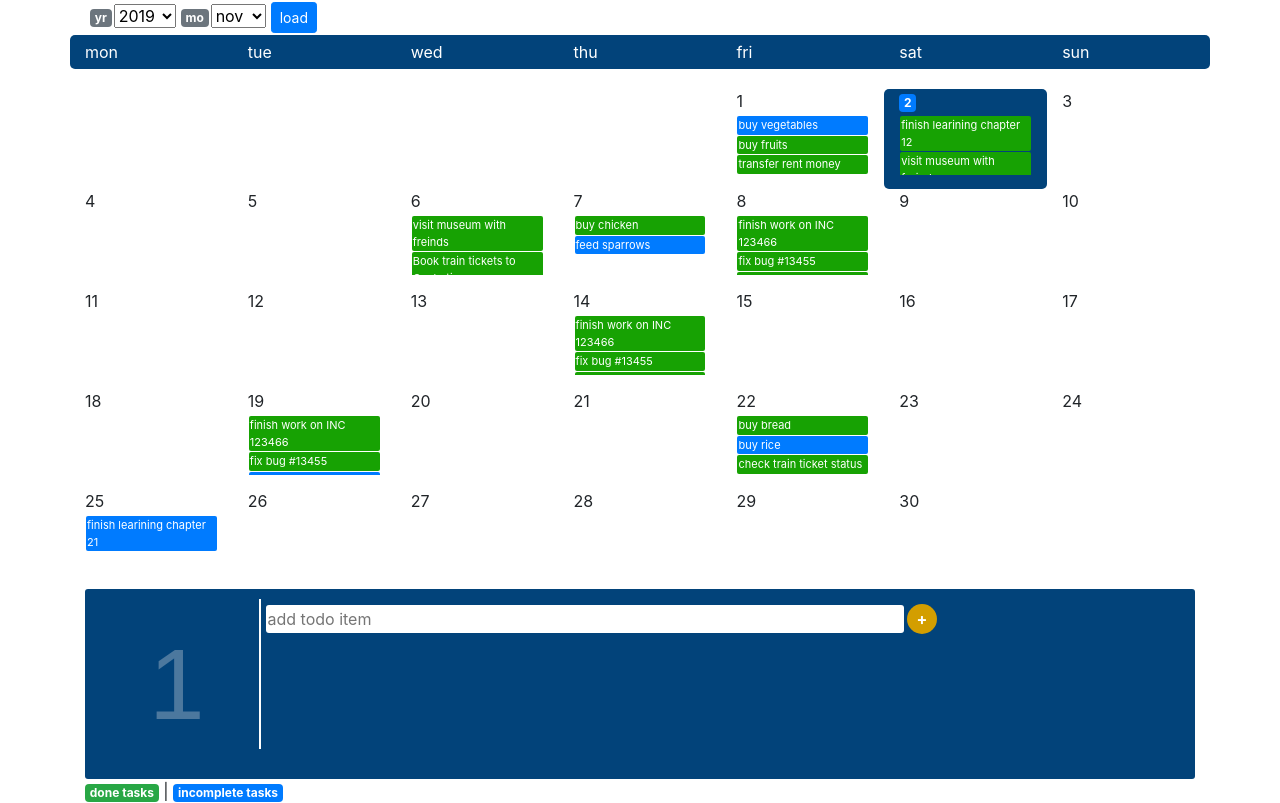
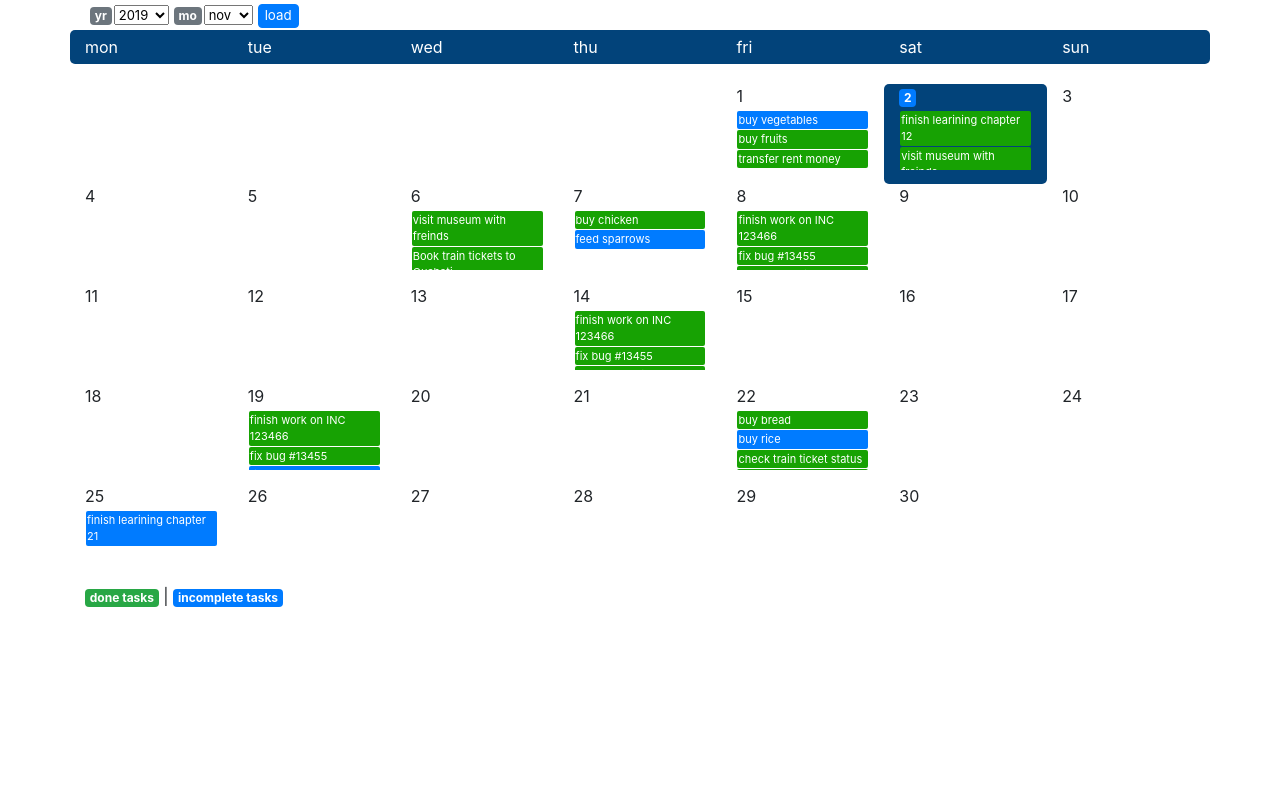
Before and after one commit to SagarMajumdar/calapparepo, an Angular app in the folder calappa/: page / in a window 1280 px wide. Built offline with nearby package versions, Linux system fonts and the light colour scheme.

Commit message:
removed todo adding section as that felt like a seperate component

```diff
--- a/calappa/src/app/calendar/dtmoyrselector/dtmoyrselector.component.css
+++ b/calappa/src/app/calendar/dtmoyrselector/dtmoyrselector.component.css
@@ -9,3 +9,16 @@ form {
     margin-bottom: 2px;
     margin-top: 2px;
 }
+select {
+    height: 20px;
+    font-size: small;
+}
+.butn {
+    border: 1px solid #007bff;
+    margin-left: 5px;
+    border-radius: 4px;
+    background-color:#007bff;
+    color:white;
+    font-weight: inherit;
+    font-size: smaller;
+}
--- a/calappa/src/app/calendar/dtmoyrselector/dtmoyrselector.component.html
+++ b/calappa/src/app/calendar/dtmoyrselector/dtmoyrselector.component.html
@@ -23,7 +23,7 @@
             <option value="11">nov</option>
             <option value="12">dec</option>
         </select>
-        <button type="submit" class="btn btn-primary btn-sm">load</button>
+        <button type="submit" class="butn">load</button>
 <!-- </form>
 <form [formGroup]="yrmofrm" (ngSubmit)="yrmosel()">
     <div class="row">
--- a/calappa/src/app/calendar/grid/grid.component.css
+++ b/calappa/src/app/calendar/grid/grid.component.css
@@ -47,49 +47,3 @@ div.todoitems_innerdiv_done {
     background-color:
     #17a203;
 }
-div.details_div_outer {
-    background-color: #02437a;
-    border-radius: 3px;
-    padding: 10px;
-}
-div.details_div_day {
-    font-family: sans-serif;
-    width: 15%;
-    padding: 10px;
-    font-size: 100px;
-    text-align: center;
-    color:#4c789e;;
-    display: inline-block;
-}
-.addtodoitem_input{
-    border: 0px;
-    padding: 2px;
-    width: 85%;
-    border-radius: 3px;
-}
-div.details_div_items {
-    display: inline-block;
-    width: 70%;
-    vertical-align: top;
-    padding:5px;
-    min-height: 150px;
-    border-left: 2px solid white;
-
-}
-button.addtodoitem {
-    border: 0px;
-    width: 30px;
-    height: 30px;
-    border-radius: 15px;
-    text-align: center;
-    background-color: #d39e00;
-    color:white;
-    margin-left: 3px;
-    font-weight: bold;
-
-}
-.todoitm_details
-{
-    display: inline-block;
-    margin:5px;
-}
--- a/calappa/src/app/calendar/grid/grid.component.html
+++ b/calappa/src/app/calendar/grid/grid.component.html
@@ -17,16 +17,6 @@
         </div>
     </div>
 </div>
-<div class="details_div_outer">
-    <div class="details_div_day">{{currSelectedDay}}</div>
-    <div class="details_div_items">
-        <input type="text" class="addtodoitem_input" placeholder="add todo item"> <button class="addtodoitem" title="add new todo item">+</button>
-        <div *ngFor="let item of currSelTodoItemlist"  class="todoitems_innerdiv todoitm_details" [ngClass]="{'todoitems_innerdiv_done' : item.status == 'done' } ">
-                        {{item.itemdesc}}
-        </div>
-
-    </div>
-</div>
 <div>
     <span class="badge badge-success">done tasks</span> |
     <span class="badge badge-primary">incomplete tasks</span>
--- a/calappa/src/app/calendar/grid/grid.component.ts
+++ b/calappa/src/app/calendar/grid/grid.component.ts
@@ -58,8 +58,6 @@ import { Router, ActivatedRoute } from '@angular/router';
 
   flagGotMoTodos = false;
   todosmo;
-  currSelectedDay:number = 1 ;
-  currSelTodoItemlist = [];
   constructor(private calser: CalendarService, private router: Router, private actRoute: ActivatedRoute) { }
   getotodos(yr: number, mo: number, dd: number) {
     if (this.flagGotMoTodos === false) {
@@ -118,13 +116,10 @@ import { Router, ActivatedRoute } from '@angular/router';
         }
       }
 
-      console.log('\n---------------------------------------------------------------\n'
-                  + this.dayStructure
-                  + '\n---------------------------------------------------------------\n');
+      console.log('\n---------------------------------------------------------------\n');
       this.dayStructure = this.fillblanks(this.dayStructure);
     });
     //
-
     this.flagGotMoTodos = false;
     this.dayStructure.days.length = 0;
     for (let i = 1; i <= this.modays[this.yrmo.mo - 1].days; i++) {
@@ -155,9 +150,7 @@ import { Router, ActivatedRoute } from '@angular/router';
         rownum = rownum + 1;
       }
     }
-    console.log('\n---------------------------------------------------------------\n'
-                  + this.dayStructure
-                  + '\n---------------------------------------------------------------\n');
+    console.log('\n---------------------------------------------------------------\n');
     //
     this.dayStructure = this.fillblanks(this.dayStructure);
   }
@@ -202,14 +195,12 @@ import { Router, ActivatedRoute } from '@angular/router';
     }
   }
   sendMoEvtData(yr: number, mo: number, day: number) {
-    this.currSelectedDay = day;
-    this.currSelTodoItemlist = this.getotodos(yr, mo, day);
-
+    console.log('selected date : ' + day + '-' + mo + '-' + yr);
   }
   ngOnDestroy() {
     this.sub.unsubscribe();
   }
-  returnMoTodos(mm:number, yy:number) {
+  returnMoTodos(mm: number, yy: number) {
     // go to db and get the events for a month in the following format
     return  [
       {
```
